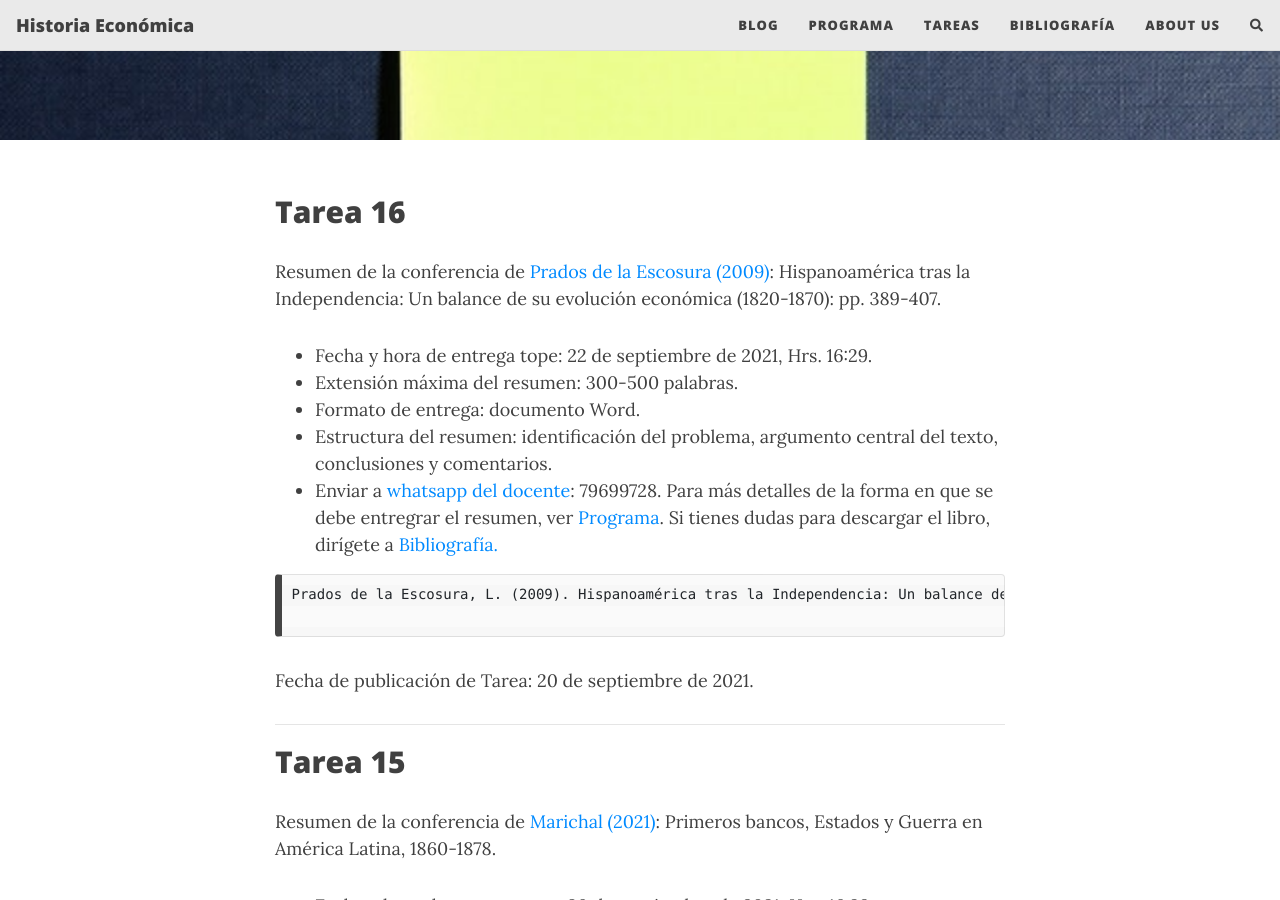
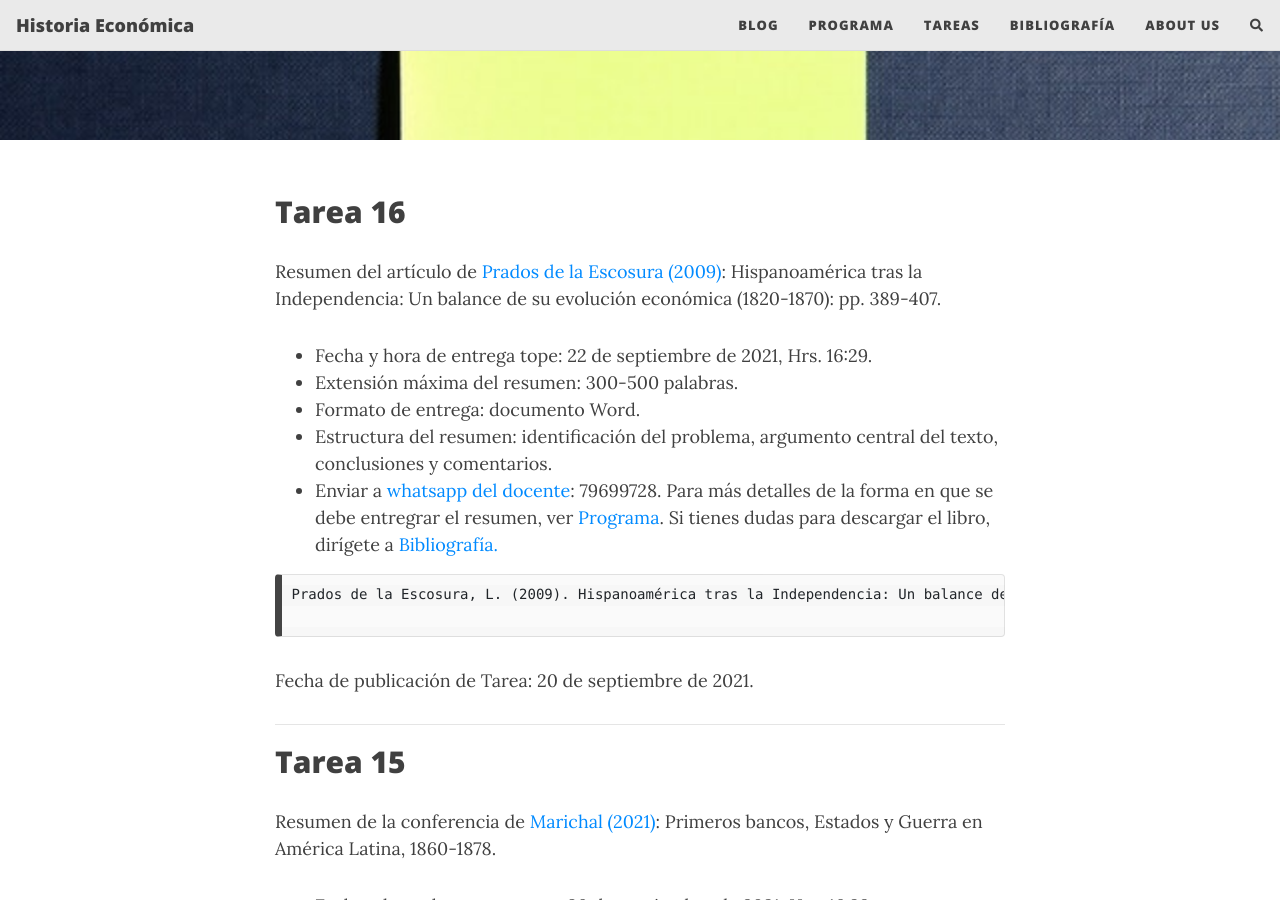
Before and after one commit to NigelCaspa/historiaeconomica, a Jekyll site: the page built from tareas.md, in a window 1280 px wide and 900 px high, scrolled down 405 px. Built offline with Jekyll 4.4.1, drawn with Linux system fonts in a browser that asks for light colours; nearby versions of some CDN libraries; comment, search, counter and statistics services are not loaded.

Commit message:
de conferencia a tarea

```diff
--- a/tareas.md
+++ b/tareas.md
@@ -7,7 +7,7 @@ thumbnail-img: /assets/img/todo.jpg
 share-img: /assets/img/todo.jpg
 ---
 ## Tarea 16
-Resumen de la conferencia de [Prados de la Escosura (2009)](https://nigelcaspa.github.io/historiaeconomica/pdf/2009_prados-de-la-escosura-hispanoamerica.pdf): Hispanoamérica tras la Independencia: Un balance de su evolución económica (1820-1870): pp. 389-407.
+Resumen del artículo de [Prados de la Escosura (2009)](https://nigelcaspa.github.io/historiaeconomica/pdf/2009_prados-de-la-escosura-hispanoamerica.pdf): Hispanoamérica tras la Independencia: Un balance de su evolución económica (1820-1870): pp. 389-407.
 
 
 - Fecha y hora de entrega tope: 22 de septiembre de 2021, Hrs. 16:29.
```
